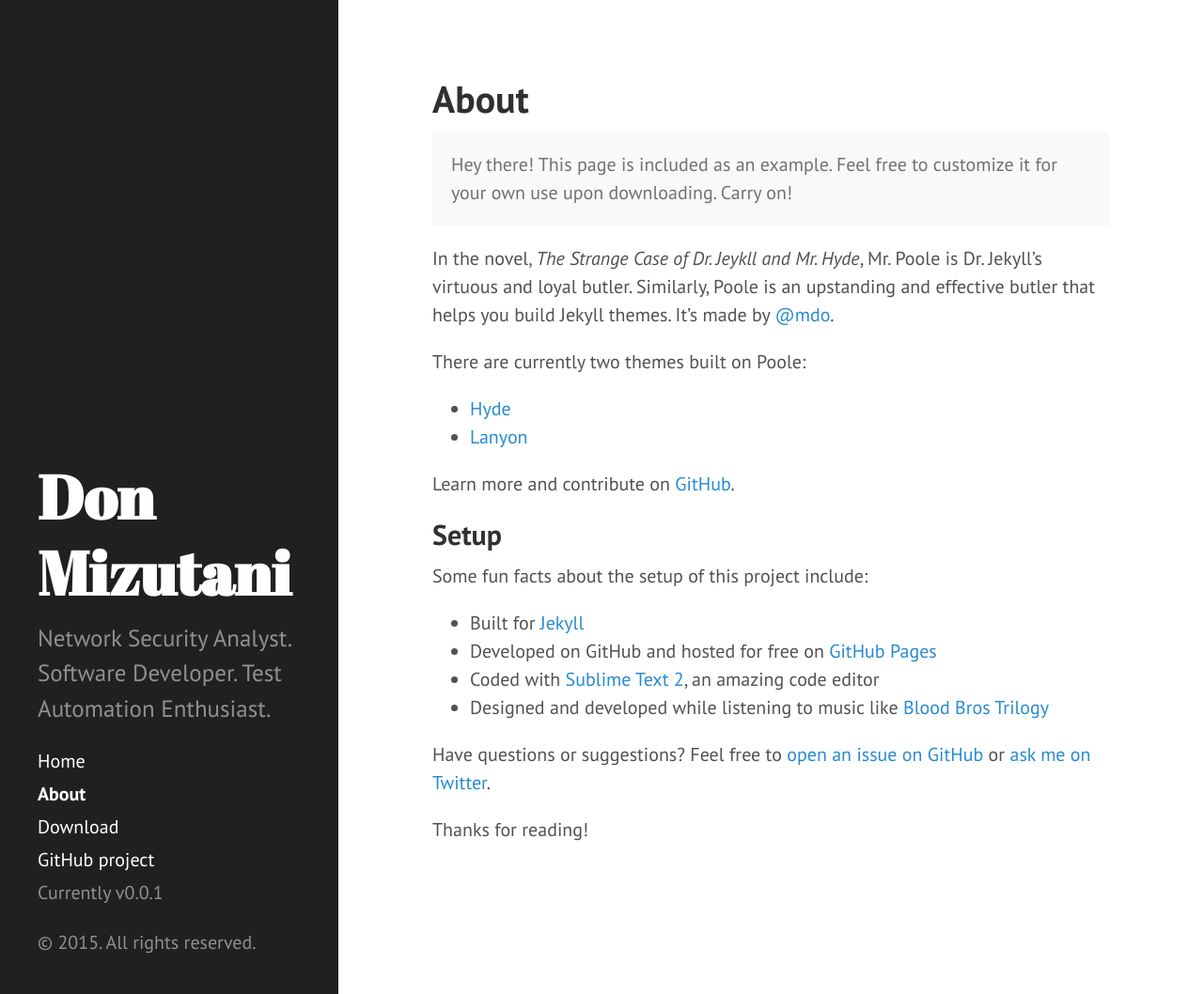
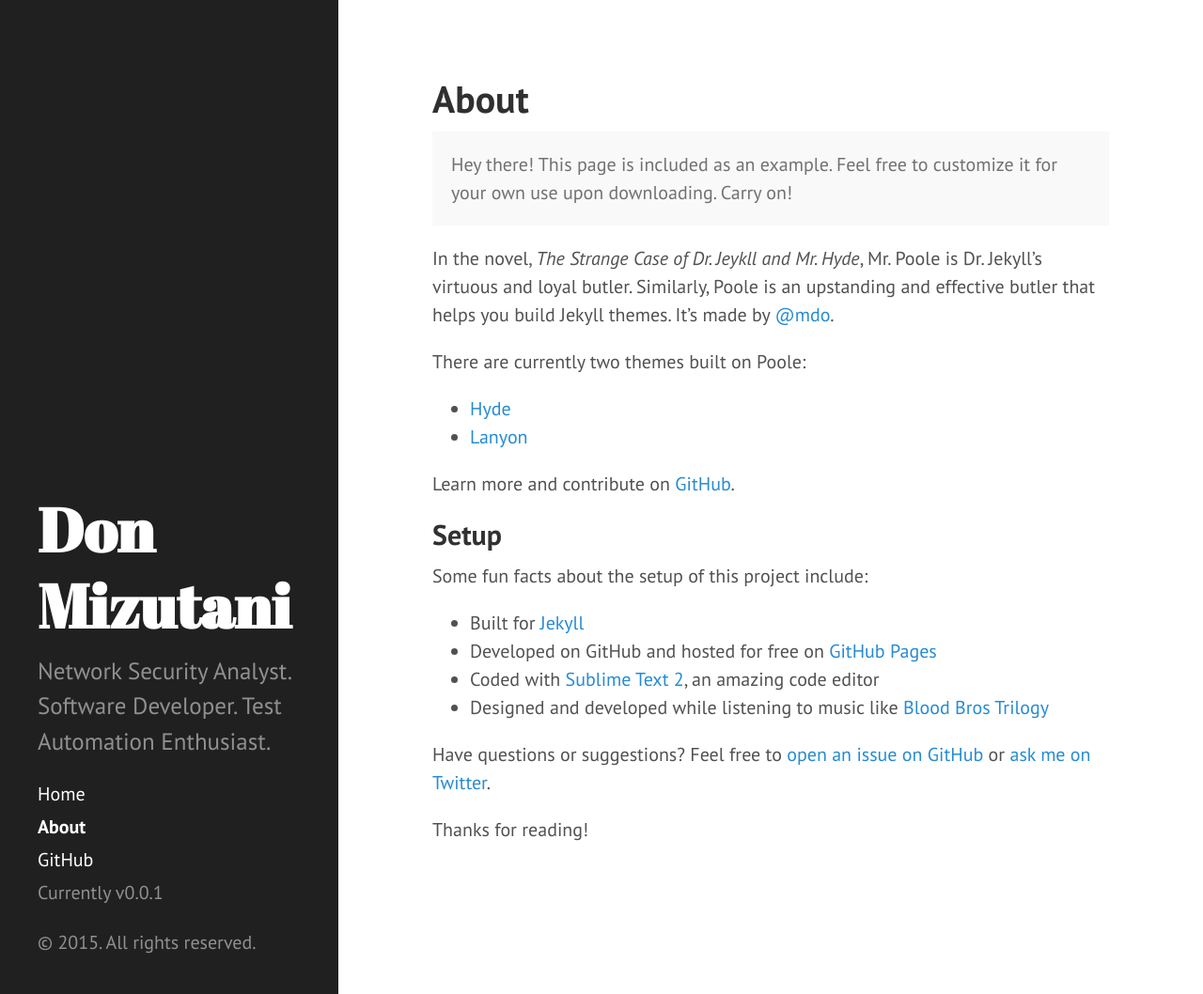
Before and after one commit to donmizutani/dm-newsite, a Jekyll site: the page built from about.md, in a window 1280 px wide and 1058 px high. Shown: the whole window at 94% size. Built offline with Jekyll 4.4.1, drawn with Linux system fonts in a browser that asks for light colours; Markdown is read by kramdown in place of the engine named in the settings.

Commit message:
Removed Download from sidebar

```diff
--- a/_includes/sidebar.html
+++ b/_includes/sidebar.html
@@ -26,8 +26,7 @@
         {% endif %}
       {% endfor %}
 
-      <a class="sidebar-nav-item" href="{{ site.github.repo }}/archive/v{{ site.version }}.zip">Download</a>
-      <a class="sidebar-nav-item" href="{{ site.github.repo }}">GitHub project</a>
+      <a class="sidebar-nav-item" href="{{ site.github.repo }}">GitHub</a>
       <span class="sidebar-nav-item">Currently v{{ site.version }}</span>
     </nav>
 
```
